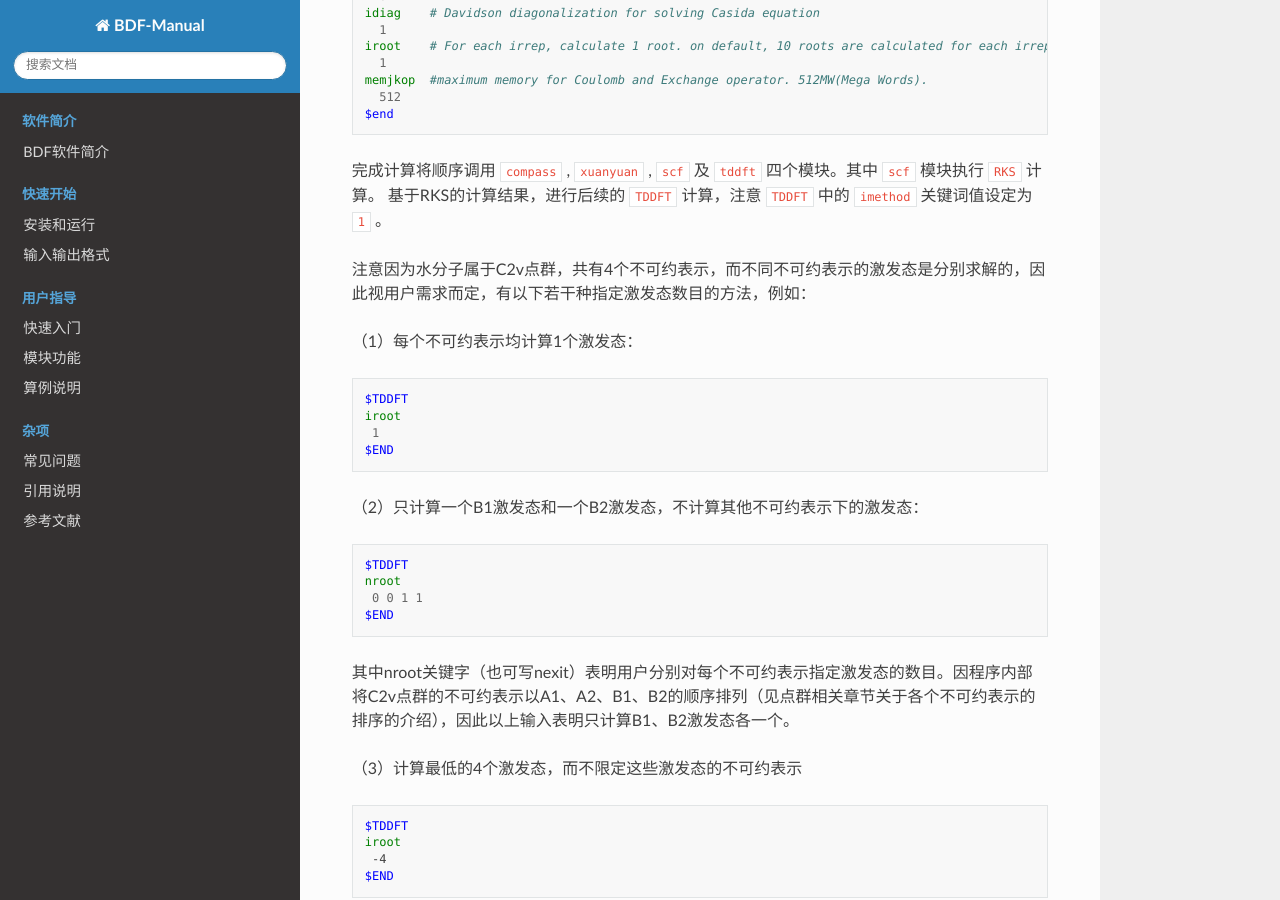
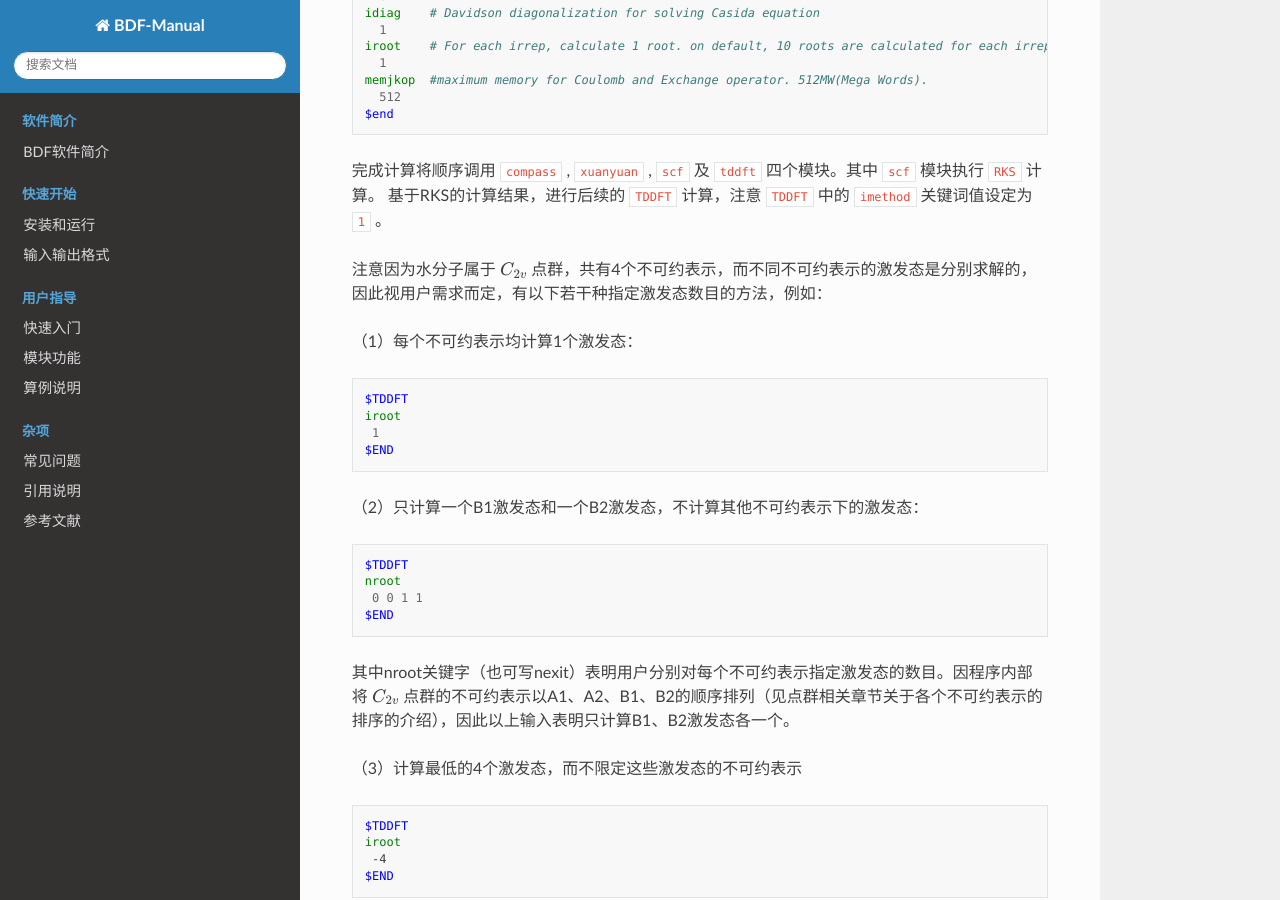
Before and after one commit to BDF-manual-maintenance/BDF-Manual, a Sphinx documentation site: the page built from source/guide/TD.rst, in a window 1280 px wide and 900 px high, scrolled down 1762 px. Built offline with Sphinx 7.4.7 and the Read the Docs theme 2.0.0, drawn with Linux system fonts in a browser that asks for light colours; pages that are not in the unit, such as notebooks, are missing from menus; some of the changed text lies outside the part shown.

Commit message:
Update TD.rst

```diff
--- a/source/guide/TD.rst
+++ b/source/guide/TD.rst
@@ -87,7 +87,7 @@ R-TDDFT用于计算闭壳层体系。如果基态计算从RHF出发，TDDFT模
 完成计算将顺序调用 ``compass`` , ``xuanyuan`` , ``scf`` 及 ``tddft`` 四个模块。其中 ``scf`` 模块执行 ``RKS`` 计算。
 基于RKS的计算结果，进行后续的 ``TDDFT`` 计算，注意 ``TDDFT`` 中的 ``imethod`` 关键词值设定为 ``1`` 。
 
-注意因为水分子属于C2v点群，共有4个不可约表示，而不同不可约表示的激发态是分别求解的，因此视用户需求而定，有以下若干种指定激发态数目的方法，例如：
+注意因为水分子属于 :math:`C_{2v}` 点群，共有4个不可约表示，而不同不可约表示的激发态是分别求解的，因此视用户需求而定，有以下若干种指定激发态数目的方法，例如：
 
 （1）每个不可约表示均计算1个激发态：
 
@@ -107,7 +107,7 @@ R-TDDFT用于计算闭壳层体系。如果基态计算从RHF出发，TDDFT模
    0 0 1 1
   $END
 
-其中nroot关键字（也可写nexit）表明用户分别对每个不可约表示指定激发态的数目。因程序内部将C2v点群的不可约表示以A1、A2、B1、B2的顺序排列（见点群相关章节关于各个不可约表示的排序的介绍），因此以上输入表明只计算B1、B2激发态各一个。
+其中nroot关键字（也可写nexit）表明用户分别对每个不可约表示指定激发态的数目。因程序内部将 :math:`C_{2v}` 点群的不可约表示以A1、A2、B1、B2的顺序排列（见点群相关章节关于各个不可约表示的排序的介绍），因此以上输入表明只计算B1、B2激发态各一个。
 
 （3）计算最低的4个激发态，而不限定这些激发态的不可约表示
 
@@ -683,7 +683,7 @@ BDF的iVI方法为以上问题提供了一种解决方案。在iVI方法中，
   coulpot+cosx # accelerate the calculation using Coulpot+COSX (a.k.a. MPEC+COSX)
   $end
 
-因该分子属于 ``C(2v)`` 点群，共有4个不可约表示（A1，A2，B1，B2），程序分别在4个不可约表示下求解TDDFT问题。以A1不可约表示为例，iVI迭代收敛后，程序输出如下信息：
+因该分子属于 `` :math:`C_{2v}` `` 点群，共有4个不可约表示（A1，A2，B1，B2），程序分别在4个不可约表示下求解TDDFT问题。以A1不可约表示为例，iVI迭代收敛后，程序输出如下信息：
 
 .. code-block::
 
```
Also changed, not shown: other parts of source/guide/TD.rst (+1 -1 lines).
